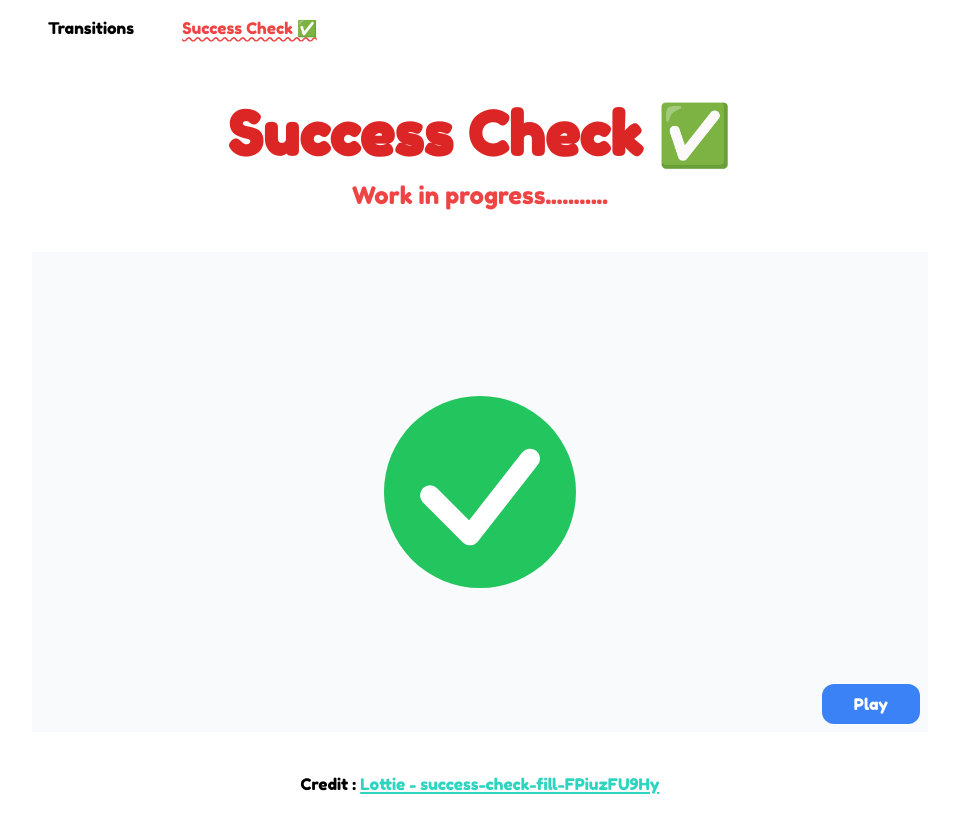
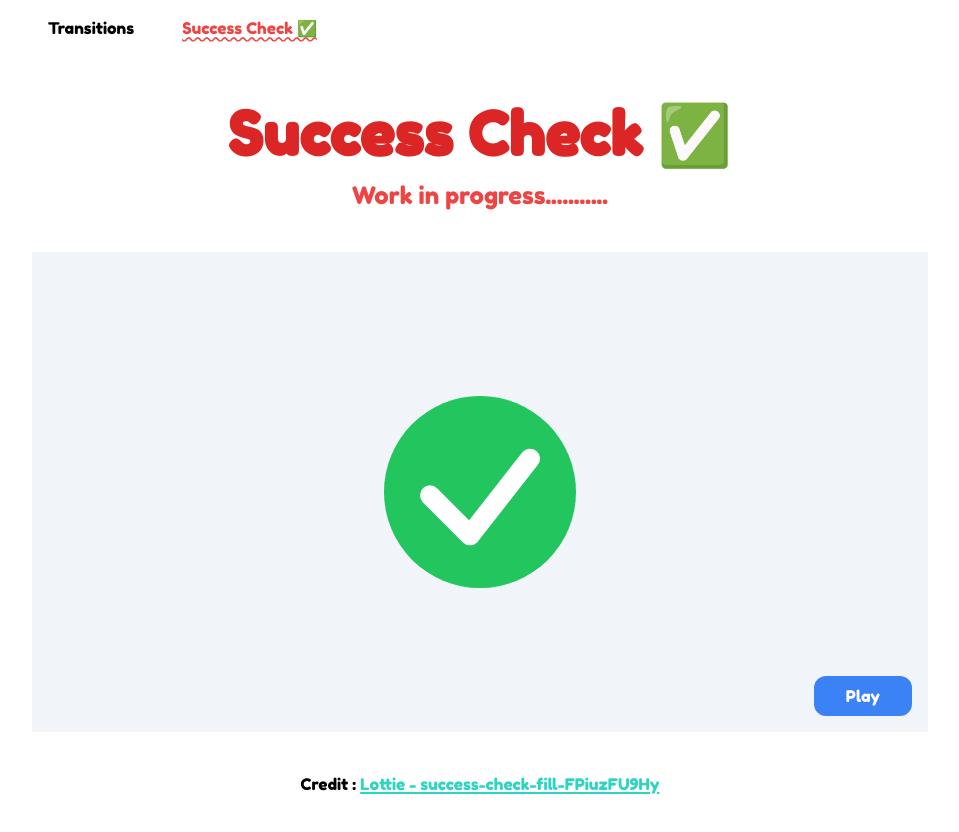
Before and after one commit to Phonbopit/svelte-box, a SvelteKit app: page /success-check in a window 1280 px wide. Shown: the top 832 px of the page, without its empty margins (160-1119 px from the left). Built offline with nearby package versions, Linux system fonts and the light colour scheme.

Commit message:
chore: adjust style

```diff
--- a/src/routes/success-check/+page.svelte
+++ b/src/routes/success-check/+page.svelte
@@ -39,7 +39,7 @@
   {/if}
   <button
     on:click={play}
-    class="absolute right-2 bottom-2 px-8 py-2 bg-blue-500 hover:bg-blue-400 text-white rounded-xl"
+    class="absolute right-4 bottom-4 px-8 py-2 bg-blue-500 hover:bg-blue-400 text-white rounded-xl"
     >Play</button
   >
 </div>
@@ -56,7 +56,7 @@
 
 <style lang="postcss">
   .frame {
-    @apply flex flex-col justify-center items-center h-[30rem] w-full bg-slate-50 relative my-10;
+    @apply flex flex-col justify-center items-center h-[30rem] w-full bg-slate-100 relative my-10;
   }
 
   .circle {
```
